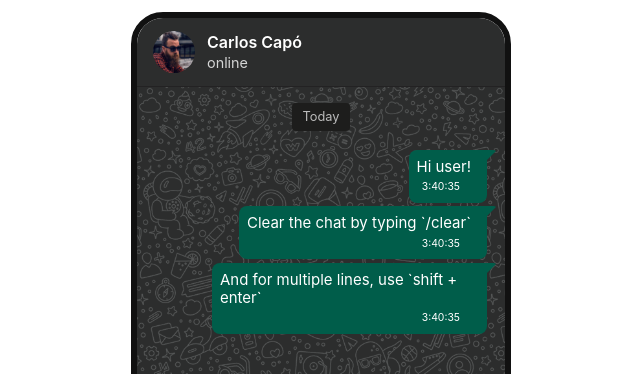
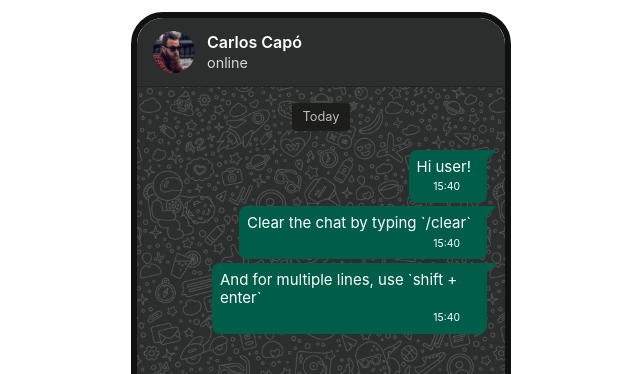
Before and after one commit to picuu/m14, a Vue app: page / in a window 1280 px wide. Shown: the top 374 px of the page, without its empty margins (319-959 px from the left). Built offline with nearby package versions, Linux system fonts and the light colour scheme; some icons are missing.

Commit message:
fix(messageCard): update time formatting to use "es" locale

```diff
--- a/src/components/MessageCard.vue
+++ b/src/components/MessageCard.vue
@@ -11,7 +11,7 @@ let isMessageRead = false
 
 const formatedDate = computed(() => {
   const date = new Date(props.message.createdAt)
-  return date.toLocaleTimeString().slice(0, -3)
+  return date.toLocaleTimeString("es").slice(0, -3)
 })
 </script>
 
```
